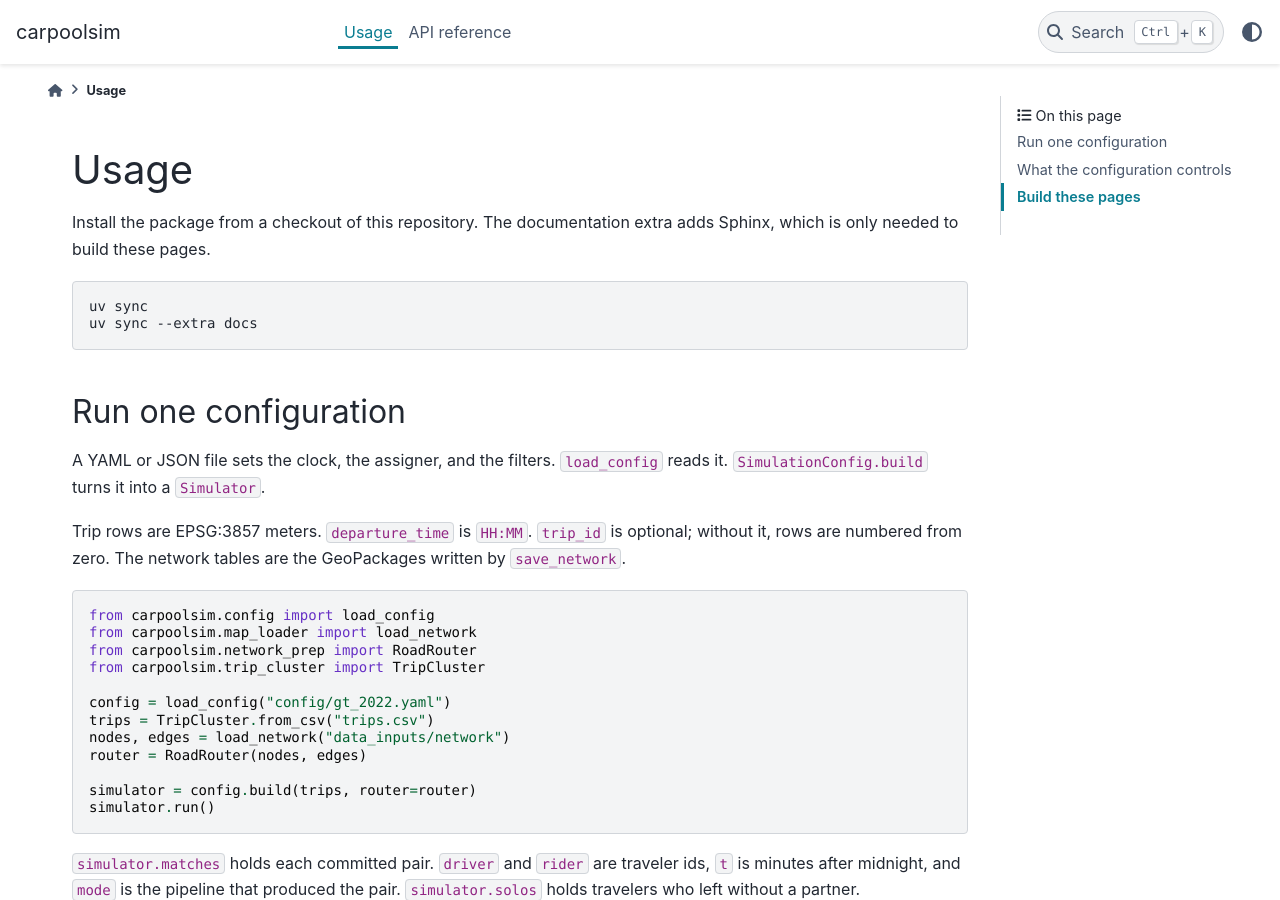
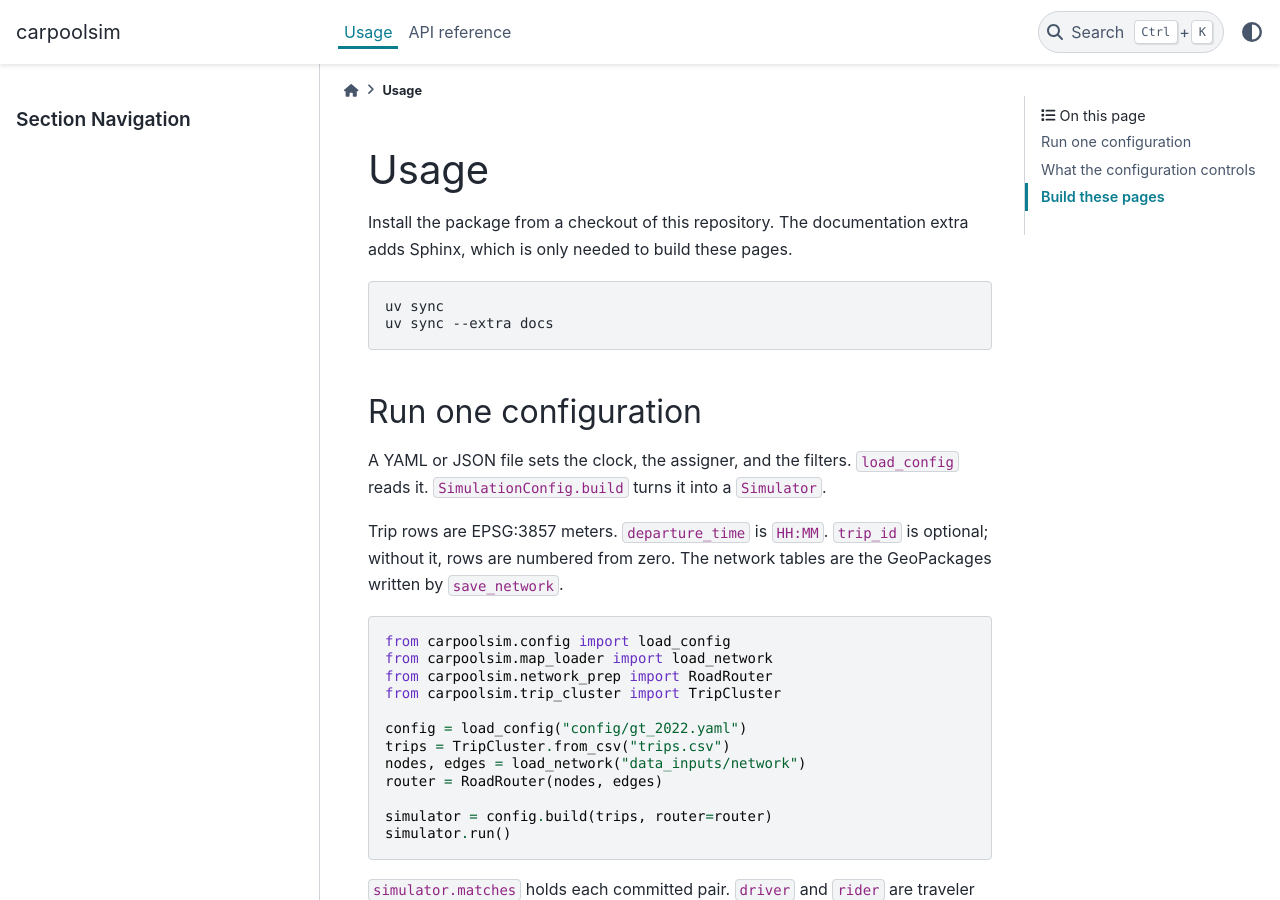
Before and after one commit to thefriedbee/CarpoolSim2, a Sphinx documentation site: the page built from docs/usage.md, in a window 1280 px wide and 900 px high. Built offline with Sphinx 7.4.7 and the PyData theme 0.15.4, drawn with Linux system fonts in a browser that asks for light colours.

Commit message:
change doc config

```diff
--- a/docs/conf.py
+++ b/docs/conf.py
@@ -34,6 +34,6 @@ html_theme_options = {
     "navigation_depth": 3,
     "secondary_sidebar_items": ["page-toc"],
 }
-html_sidebars = {"**": []}
+# html_sidebars = {"**": []}
 myst_heading_anchors = 3
 myst_enable_extensions = ["colon_fence"]
```
